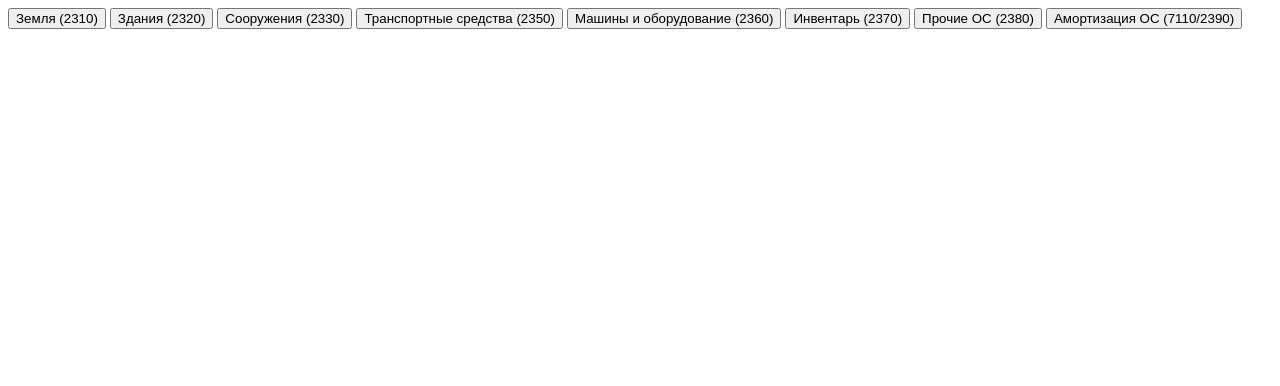
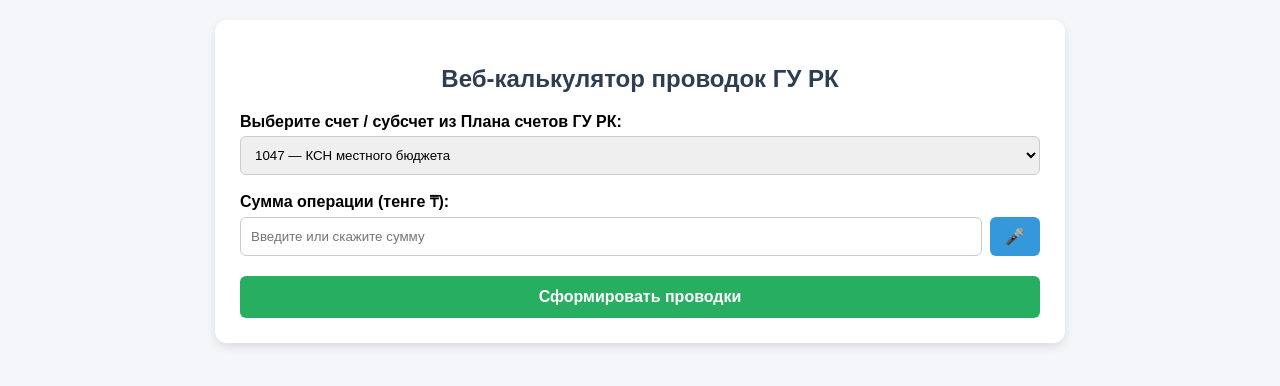
Before and after one commit to timur830907/gov-accounting-ai, a plain HTML site: page index.html in a window 1280 px wide. Drawn offline with Linux system fonts and the light colour scheme.

Commit message:
икс index.html и голосового ввода

```diff
--- a/index.html
+++ b/index.html
@@ -1,11 +1,112 @@
-<!-- Быстрые кнопки основных средств и амортизации -->
-    <div class="btn-group">
-        <button class="btn" onclick="setQuery('Приобретение земли 5000000')">Земля (2310)</button>
-        <button class="btn" onclick="setQuery('Приобретение здания 12000000')">Здания (2320)</button>
-        <button class="btn" onclick="setQuery('Приобретение сооружения 3000000')">Сооружения (2330)</button>
-        <button class="btn" onclick="setQuery('Приобретение автотранспорта 4500000')">Транспортные средства (2350)</button>
-        <button class="btn" onclick="setQuery('Приобретение оборудования 800000')">Машины и оборудование (2360)</button>
-        <button class="btn" onclick="setQuery('Приобретение инвентаря 250000')">Инвентарь (2370)</button>
-        <button class="btn" onclick="setQuery('Приобретение прочих основных средств 150000')">Прочие ОС (2380)</button>
-        <button class="btn" onclick="setQuery('Начисление амортизации 75000')">Амортизация ОС (7110/2390)</button>
-    </div>
+<!DOCTYPE html>
+<html lang="ru">
+<head>
+    <meta charset="UTF-8">
+    <meta name="viewport" content="width=device-width, initial-scale=1.0">
+    <title>Веб-калькулятор проводок ГУ РК</title>
+    <style>
+        body { font-family: Arial, sans-serif; background-color: #f4f6f9; margin: 0; padding: 20px; }
+        .container { max-width: 800px; margin: auto; background: white; padding: 25px; border-radius: 12px; box-shadow: 0 4px 10px rgba(0,0,0,0.1); }
+        h2 { text-align: center; color: #2c3e50; }
+        label { font-weight: bold; display: block; margin-top: 15px; }
+        select, input { width: 100%; padding: 10px; margin-top: 5px; border: 1px solid #ccc; border-radius: 6px; box-sizing: border-box; }
+
+        .input-group { display: flex; gap: 8px; margin-top: 5px; }
+        .input-group input { flex: 1; margin-top: 0; }
+        .mic-btn { width: auto; padding: 10px 15px; background: #3498db; color: white; border: none; border-radius: 6px; cursor: pointer; font-size: 16px; }
+        .mic-btn.recording { background: #e74c3c; animation: pulse 1s infinite; }
+
+        button.submit-btn { width: 100%; padding: 12px; background: #27ae60; color: white; border: none; border-radius: 6px; font-weight: bold; margin-top: 20px; cursor: pointer; font-size: 16px; }
+        table { width: 100%; border-collapse: collapse; margin-top: 20px; }
+        th, td { border: 1px solid #ddd; padding: 10px; text-align: center; }
+        th { background-color: #f8f9fa; }
+
+        @keyframes pulse {
+            0% { transform: scale(1); }
+            50% { transform: scale(1.05); }
+            100% { transform: scale(1); }
+        }
+    </style>
+</head>
+<body>
+
+<div class="container">
+    <h2>Веб-калькулятор проводок ГУ РК</h2>
+
+    <form id="calcForm">
+        <label for="account">Выберите счет / субсчет из Плана счетов ГУ РК:</label>
+        <select id="account" name="account">
+            <option value="1047">1047 — КСН местного бюджета</option>
+        </select>
+
+        <label for="amount">Сумма операции (тенге ₸):</label>
+        <div class="input-group">
+            <input type="number" id="amount" name="amount" placeholder="Введите или скажите сумму" required>
+            <button type="button" class="mic-btn" id="micBtn" onclick="startDictation()" title="Голосовой ввод">🎤</button>
+        </div>
+
+        <button type="submit" class="submit-btn">Сформировать проводки</button>
+    </form>
+
+    <div id="result"></div>
+</div>
+
+<script>
+    document.getElementById('calcForm').addEventListener('submit', async (e) => {
+        e.preventDefault();
+        const account = document.getElementById('account').value;
+        const amount = document.getElementById('amount').value;
+
+        const response = await fetch('/calculate', {
+            method: 'POST',
+            headers: { 'Content-Type': 'application/x-www-form-urlencoded' },
+            body: new URLSearchParams({ account, amount })
+        });
+
+        const data = await response.text();
+        document.getElementById('result').innerHTML = data;
+    });
+
+    function startDictation() {
+        const micBtn = document.getElementById('micBtn');
+        const SpeechRecognition = window.SpeechRecognition || window.webkitSpeechRecognition;
+
+        if (!SpeechRecognition) {
+            alert("Ваш браузер не поддерживает голосовой ввод. Используйте Google Chrome или Microsoft Edge.");
+            return;
+        }
+
+        const recognition = new SpeechRecognition();
+        recognition.lang = 'ru-RU';
+        recognition.interimResults = false;
+
+        micBtn.classList.add('recording');
+        micBtn.textContent = '🛑';
+
+        recognition.onresult = function(event) {
+            let transcript = event.results[0][0].transcript;
+            let numbersOnly = transcript.replace(/\D/g, '');
+
+            if (numbersOnly) {
+                document.getElementById('amount').value = numbersOnly;
+            } else {
+                alert("Не удалось извлечь число из фразы: " + transcript);
+            }
+        };
+
+        recognition.onerror = function() {
+            micBtn.classList.remove('recording');
+            micBtn.textContent = '🎤';
+        };
+
+        recognition.onend = function() {
+            micBtn.classList.remove('recording');
+            micBtn.textContent = '🎤';
+        };
+
+        recognition.start();
+    }
+</script>
+
+</body>
+</html>
```
